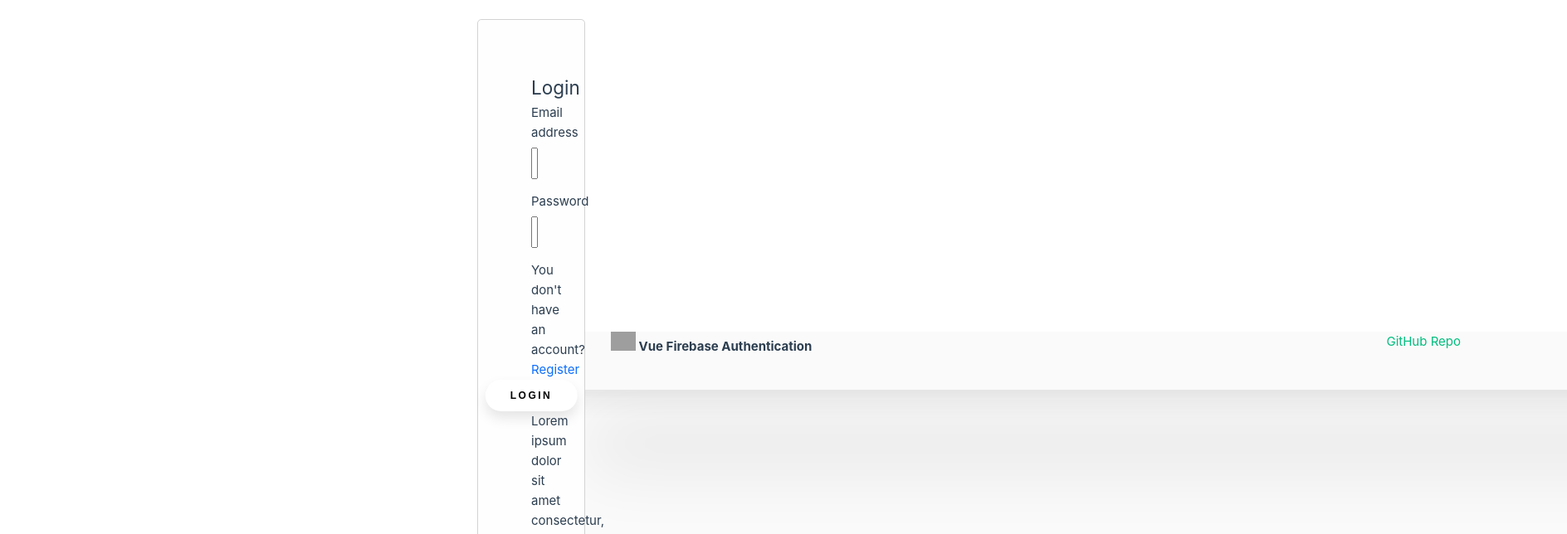
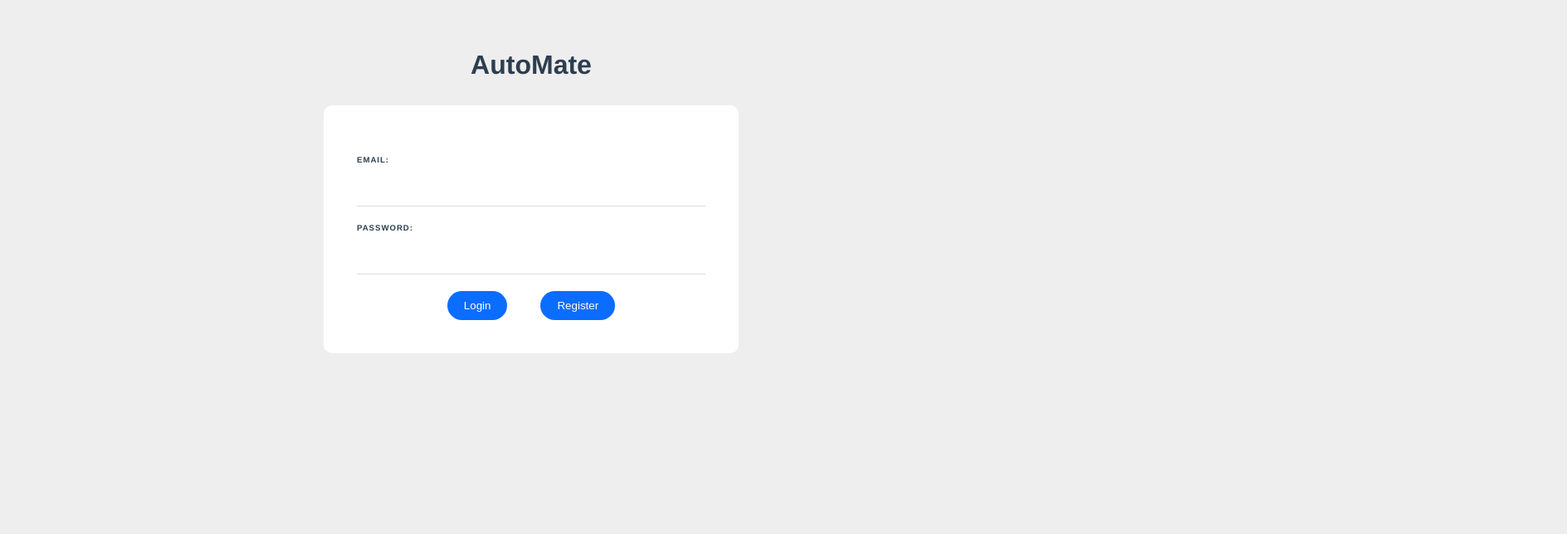
Before and after one commit to kacperkadziolka/psm-automate, a Vue app: page / in a window 1280 px wide. Shown: the top 644 px of the page at 83% size, 1888 px wide, since content can reach past the window. Built offline with nearby package versions, Linux system fonts and the light colour scheme; grey boxes are pictures that could not be loaded.

Commit message:
login/register functionality

```diff
--- a/src/App.vue
+++ b/src/App.vue
@@ -1,116 +1,22 @@
 <template>
-  <div class="background"></div>
-  <div class="navbar">
-    <nav class="nav">
-      <div class="nav-el" id="name_project">
-        <img src="./assets/logo.png" width="30" class="me-2" alt="" />
-        Vue Firebase Authentication
-      </div>
-      <div class="nav-el">
-        <a href="https://github.com/vladpostu/vue-firebase-auth" target="blank"
-          >GitHub Repo</a
-        >
-      </div>
-    </nav>
-  </div>
-  <router-view class="content" />
+  <router-view/>
 </template>
 
+<script>
+
+</script>
+
 <style>
-/* CUSTOM STYLE */
-.content {
-  position: absolute;
-  top: 50%;
-  left: 50%;
-  transform: translate(-50%, -50%);
-  border: 1px solid lightgray;
-  padding: 4rem 4rem;
-  border-radius: 5px;
-  background: #fefefe;
+#app {
+  font-family: Avenir, Helvetica, Arial, sans-serif;
+  -webkit-font-smoothing: antialiased;
+  -moz-osx-font-smoothing: grayscale;
+  text-align: center;
+  color: #2c3e50;
+  margin-top: 60px;
 }
-.background {
-  width: 100vw;
-  height: 100vh;
-  position: absolute;
-  background: rgb(250, 250, 250);
-}
-.navbar {
-  background: #fafafa;
-  position: absolute;
-  top: 0;
-  width: 100vw;
-  height: 70px;
-  box-shadow: 6.7px 6.7px 5.3px rgba(0, 0, 0, 0.028),
-    22.3px 22.3px 17.9px rgba(0, 0, 0, 0.042),
-    100px 100px 80px rgba(0, 0, 0, 0.07);
-}
-.nav {
-  width: 80%;
-  min-width: 400px;
-  margin: auto;
-  display: flex;
-  flex-direction: row;
-  justify-content: space-between;
-  background: #fafafa;
-}
-#name_project {
-  font-weight: 700;
-}
-.container {
-  width: 400px;
-  max-width: 95%;
-}
-.input {
-  display: flex;
-  flex-direction: column;
-  margin-bottom: 15px;
-}
-.input > label {
-  text-align: start;
-}
-.input > input {
-  margin-top: 6px;
-  height: 38px !important;
-}
-/* From uiverse.io */
-.btn-pers {
-  position: relative;
-  left: 50%;
-  padding: 1em 2.5em;
-  font-size: 12px;
-  text-transform: uppercase;
-  letter-spacing: 2.5px;
-  font-weight: 700;
-  color: #000;
-  background-color: #fff;
-  border: none;
-  border-radius: 45px;
-  box-shadow: 0px 8px 15px rgba(0, 0, 0, 0.1);
-  transition: all 0.3s ease 0s;
-  cursor: pointer;
-  outline: none;
-  transform: translateX(-50%);
-}
-.btn-pers:hover {
-  background-color: #198754;
-  box-shadow: 0px 15px 20px rgba(46, 229, 157, 0.4);
-  color: #fff;
-  transform: translate(-50%, -7px);
-}
-.btn-pers:active {
-  transform: translate(-50%, -1px);
-}
-/*  */
-.alternative-option {
-  text-align: center;
-}
-.alternative-option > span {
-  color: #0d6efd;
-  cursor: pointer;
-}
-#sign_out {
-  position: relative;
-  left: 50%;
-  transform: translateX(-50%);
+body {
+  margin: 0;
+  background: #eee;
 }
 </style>
--- a/src/assets/base.css
+++ b/src/assets/base.css
@@ -1,4 +1,4 @@
-/* color palette from <https://github.com/vuejs/theme> */
+/* color palette from <https://github.com/vuejs/theme>
 :root {
   --vt-c-white: #ffffff;
   --vt-c-white-soft: #f8f8f8;
@@ -21,7 +21,7 @@
   --vt-c-text-dark-2: rgba(235, 235, 235, 0.64);
 }
 
-/* semantic color variables for this project */
+ semantic color variables for this project
 :root {
   --color-background: var(--vt-c-white);
   --color-background-soft: var(--vt-c-white-soft);
@@ -72,3 +72,4 @@ body {
   -webkit-font-smoothing: antialiased;
   -moz-osx-font-smoothing: grayscale;
 }
+*/
--- a/src/assets/main.css
+++ b/src/assets/main.css
@@ -1,3 +1,4 @@
+/*
 @import './base.css';
 
 #app {
@@ -33,3 +34,4 @@ a,
     padding: 0 2rem;
   }
 }
+*/
--- a/src/router/index.js
+++ b/src/router/index.js
@@ -1,33 +1,26 @@
 import { createRouter, createWebHistory } from 'vue-router'
-import LoginView from "../views/LoginView.vue";
-import { getAuth } from "firebase/auth";
 
 const routes = [
   {
     path: "/",
     name: "login",
-    component: LoginView,
+    component: () => import("../views/LoginView.vue")
+  },
+  {
+    path: "/register",
+    name: "register",
+    component: () => import("../views/RegisterView.vue")
+  },
+  {
+    path: "/home",
+    name: "home",
+    component: () => import("../views/HomeView.vue")
   }
 ];
 
 const router = createRouter({
   history: createWebHistory(import.meta.env.BASE_URL),
-  routes: routes
+  routes
 })
 
-router.beforeEach((to, from, next) => {
-  const auth = getAuth();
-
-  if (to.matched.some((record) => record.meta.authRequired)) {
-    if (auth.currentUser) {
-      next();
-    } else {
-      alert("You've must been logged to access this area");
-      router.push("/");
-    }
-  } else {
-    next();
-  }
-});
-
 export default router
--- /dev/null
+++ b/src/views/HomeView.vue
@@ -0,0 +1,22 @@
+<template>
+    <div>
+        <h1>Home</h1>
+    </div>
+</template>
+
+<script>
+    export default {
+        name: 'HomeView',
+        data() {
+            return {
+
+            }
+        },
+        methods: {
+
+        }
+    }
+</script>
+
+<style>
+</style>
--- a/src/views/LoginView.vue
+++ b/src/views/LoginView.vue
@@ -1,80 +1,90 @@
 <template>
-    <div class="container">
-      <form @submit.prevent="login">
-        <h2 class="mb-3">Login</h2>
-        <div class="input">
-          <label for="email">Email address</label>
-          <input
-            class="form-control"
-            type="text"
-            name="email"
-            placeholder="email@adress.com"
-          />
-        </div>
-        <div class="input">
-          <label for="password">Password</label>
-          <input
-            class="form-control"
-            type="password"
-            name="password"
-            placeholder="password123"
-          />
-        </div>
-        <div class="alternative-option mt-4">
-          You don't have an account? <span @click="moveToRegister">Register</span>
-        </div>
-        <button type="submit" class="mt-4 btn-pers" id="login_button">
-          Login
-        </button>
-        <div
-          class="alert alert-warning alert-dismissible fade show mt-5 d-none"
-          role="alert"
-          id="alert_1"
-        >
-          Lorem ipsum dolor sit amet consectetur, adipisicing elit.
-          <button
-            type="button"
-            class="btn-close"
-            data-bs-dismiss="alert"
-            aria-label="Close"
-          ></button>
-        </div>
-      </form>
+  <h1>AutoMate</h1>
+  <form @submit.prevent="login">
+    <label>Email:</label>
+    <input type="email" required v-model="email">
+
+    <label>Password:</label>
+    <input type="password" required v-model="password">
+
+    <div class="submit">
+      <button type="submit">Login</button>
+      <button @click="goToRegister">Register</button>
     </div>
-  </template>
+  </form>
+</template>
 
-  <script>
-  import { getAuth, signInWithEmailAndPassword } from "firebase/auth";
+<script>
+  import { signInWithEmailAndPassword } from "firebase/auth";
+  import { auth } from '../firebase/index.js'
+
   export default {
+    name: 'LoginView',
     data() {
       return {
-        email: "",
-        password: "",
-      };
+        email: '',
+        password: ''
+      }
     },
     methods: {
-      login(submitEvent) {
-        this.email = submitEvent.target.elements.email.value;
-        this.password = submitEvent.target.elements.password.value;
-        const auth = getAuth();
+      login() {
         signInWithEmailAndPassword(auth, this.email, this.password)
-          .then(() => {
-            this.$router.push("/dashboard");
+          .then((userCredential) => {
+            // Signed in
+            const user = userCredential.user;
+            // ...
+            this.$router.push({ name: 'home' })
           })
           .catch((error) => {
             const errorCode = error.code;
             const errorMessage = error.message;
-            console.log(errorCode);
-            console.log(errorMessage);
-            let alert_1 = document.querySelector("#alert_1");
-            alert_1.classList.remove("d-none");
-            alert_1.innerHTML = errorMessage;
-            console.log(alert_1);
           });
-      },
-      moveToRegister() {
-        this.$router.push("/register");
-      },
-    },
-  };
-  </script>
+        }
+      }
+    }
+</script>
+
+<style>
+form {
+  max-width: 420px;
+  margin: 30px auto;
+  background: white;
+  text-align: left;
+  padding: 40px;
+  border-radius: 10px;
+}
+label {
+  display: inline-block;
+  margin: 20px 0 15px;
+  font-size: 0.6rem;
+  text-transform: uppercase;
+  letter-spacing: 1px;
+  font-weight: bold;
+}
+input {
+  display: block;
+  padding: 10px 6px;
+  width: 100%;
+  box-sizing: border-box;
+  border: none;
+  border-bottom: 1px solid #ddd;
+  color: #555;
+}
+button {
+  background: #0b6dff;
+  border: 0;
+  padding: 10px 20px;
+  margin: 20px 20px 0px 20px;
+  color: white;
+  border-radius: 20px;
+}
+.submit {
+  text-align: center;
+}
+.error {
+  color: #ff0062;
+  margin-top: 10px;
+  font-size: 0.8em;
+  font-weight: bold;
+}
+</style>
--- /dev/null
+++ b/src/views/RegisterView.vue
@@ -0,0 +1,81 @@
+<template>
+    <h1>AutoMate</h1>
+    <form @submit.prevent="register">
+        <label>Email:</label>
+        <input type="email" required v-model="email">
+
+        <label>Password:</label>
+        <input type="password" required v-model="password">
+        <div v-if="passwordNotLongEnough" class="error">{{ passwordNotLongEnough }}</div>
+
+        <label>Confirm Password:</label>
+        <input type="password" required v-model="confirmPassword">
+        <div v-if="passwordsDoNotMatch" class="error">{{ passwordsDoNotMatch }}</div>
+
+        <div class="terms">
+            <input type="checkbox" required>
+            <label>I agree to the terms and conditions</label>
+        </div>
+
+        <div class="submit">
+            <button type="submit">Register</button>
+            <button @click = "goToLogin">Cancel</button>
+        </div>
+    </form>
+</template>
+
+<script>
+    import { createUserWithEmailAndPassword } from "firebase/auth";
+    import { auth } from '../firebase/index.js'
+
+    export default {
+        name: 'RegisterView',
+        data() {
+            return {
+                email: '',
+                password: '',
+                confirmPassword: '',
+                passwordNotLongEnough: '',
+                passwordsDoNotMatch: ''
+            }
+        },
+        methods: {
+            goToLogin() {
+                this.$router.push({ name: 'login' })
+            },
+            register() {
+                // validate password
+                this.passwordNotLongEnough = this.password.length > 5 ? '' : 'Password must be at least 6 characters long'
+                this.passwordsDoNotMatch = this.password === this.confirmPassword ? '' : 'Passwords do not match'
+
+                // create user
+                if (!this.passwordNotLongEnough && !this.passwordsDoNotMatch) {
+                    createUserWithEmailAndPassword(auth, this.email, this.password)
+                    .then((userCredential) => {
+                        // Signed in
+                        const user = userCredential.user;
+                        console.log('user: ', user)
+                        // ...
+                        this.$router.push({ name: 'home' })
+                    })
+                    .catch((error) => {
+                        const errorCode = error.code;
+                        const errorMessage = error.message;
+                        console.log('error: ', error)
+                        // ..
+                    })
+                }
+            }
+        }
+    }
+</script>
+
+<style>
+input[type="checkbox"] {
+    display: inline-block;
+    width: 16px;
+    margin: 0 10px 0 0;
+    position: relative;
+    top: 2px;
+}
+</style>
```
